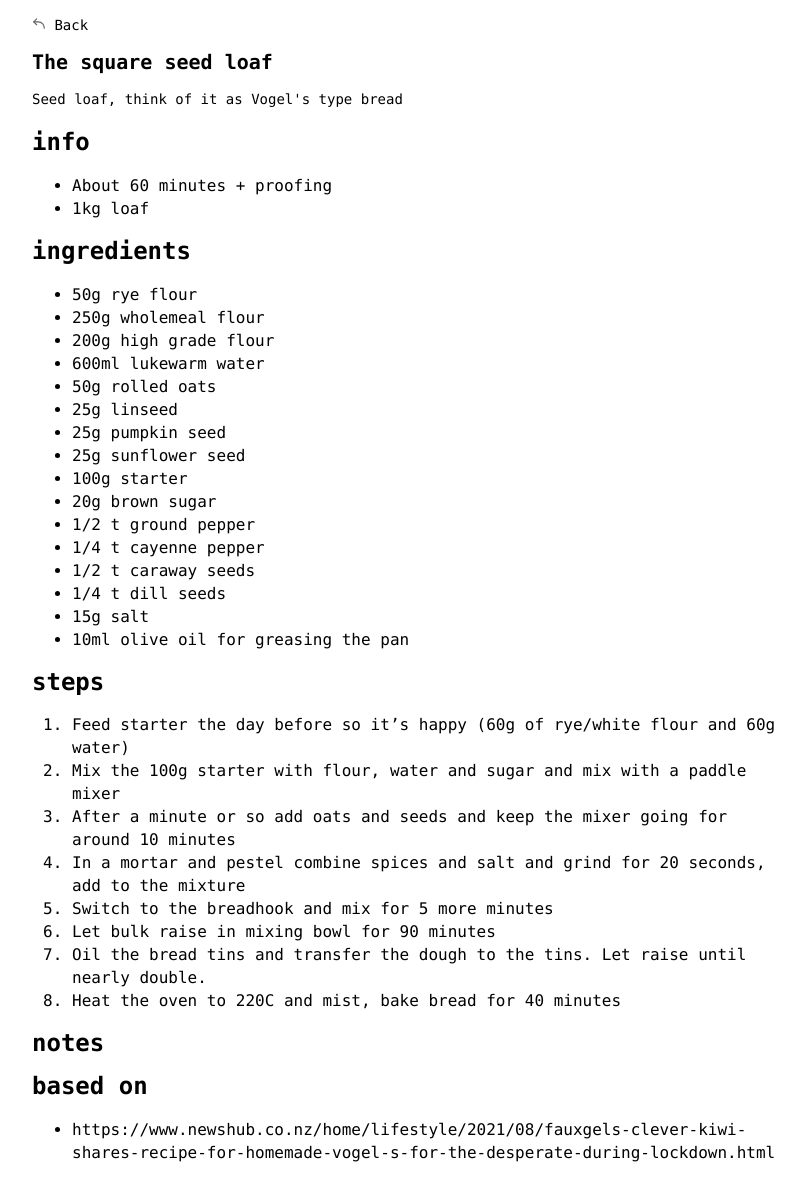
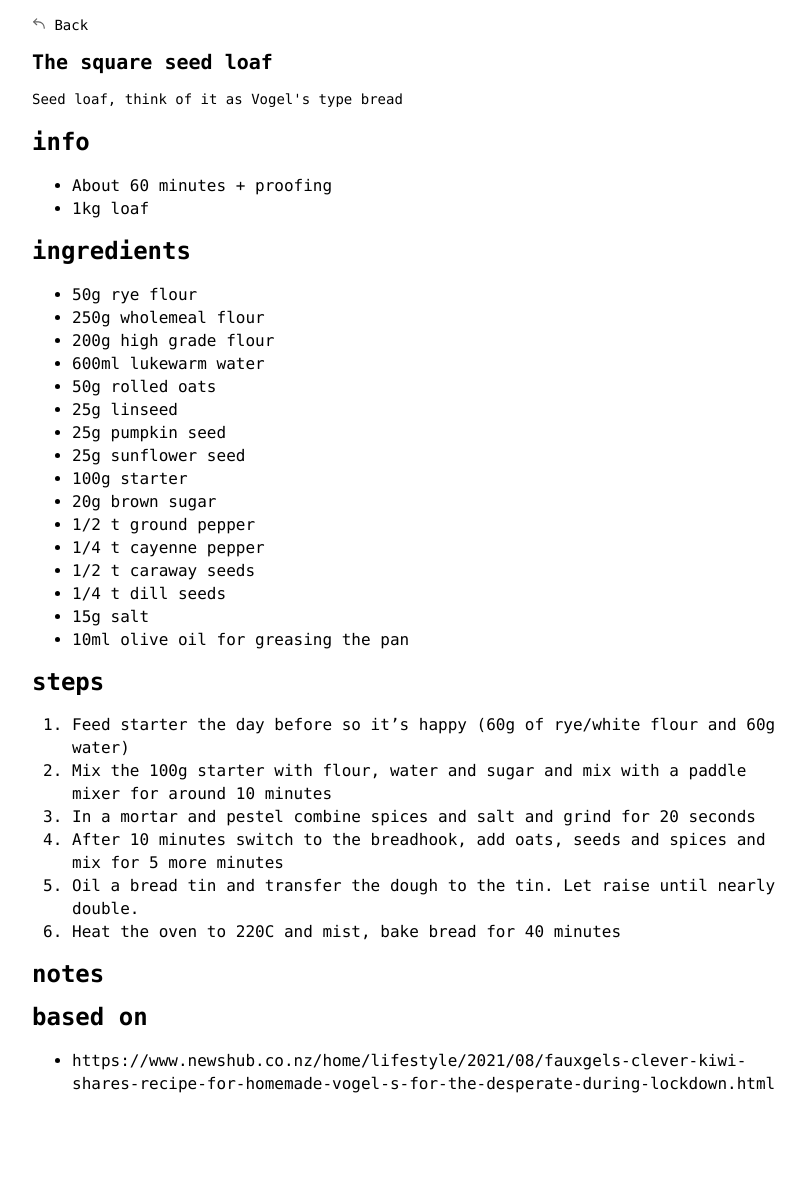
Before and after one commit to curdin/recipes, a Jekyll site: the page built from _recipes/sandwich-seed-loaf.md, in a window 1280 px wide. Shown: the whole page, without its empty margins (228-1034 px from the left). Built offline with Jekyll 4.4.1, drawn with Linux system fonts in a browser that asks for light colours; after the commit the page ends 1111 px from its top, so only the background shows below that.

Commit message:
Some tweaks of what I've actually done today.

```diff
--- a/_recipes/sandwich-seed-loaf.md
+++ b/_recipes/sandwich-seed-loaf.md
@@ -33,12 +33,10 @@ desc: Seed loaf, think of it as Vogel's type bread
 
 {:.steps}
 1. Feed starter the day before so it's happy (60g of rye/white flour and 60g water)
-1. Mix the 100g starter with flour, water and sugar and mix with a paddle mixer
-1. After a minute or so add oats and seeds and keep the mixer going for around 10 minutes
-1. In a mortar and pestel combine spices and salt and grind for 20 seconds, add to the mixture
-1. Switch to the breadhook and mix for 5 more minutes
-1. Let bulk raise in mixing bowl for 90 minutes
-1. Oil the bread tins and transfer the dough to the tins. Let raise until nearly double.
+1. Mix the 100g starter with flour, water and sugar and mix with a paddle mixer for around 10 minutes
+1. In a mortar and pestel combine spices and salt and grind for 20 seconds
+1. After 10 minutes switch to the breadhook, add oats, seeds and spices and mix for 5 more minutes
+1. Oil a bread tin and transfer the dough to the tin. Let raise until nearly double.
 1. Heat the oven to 220C and mist, bake bread for 40 minutes
 
 
```
